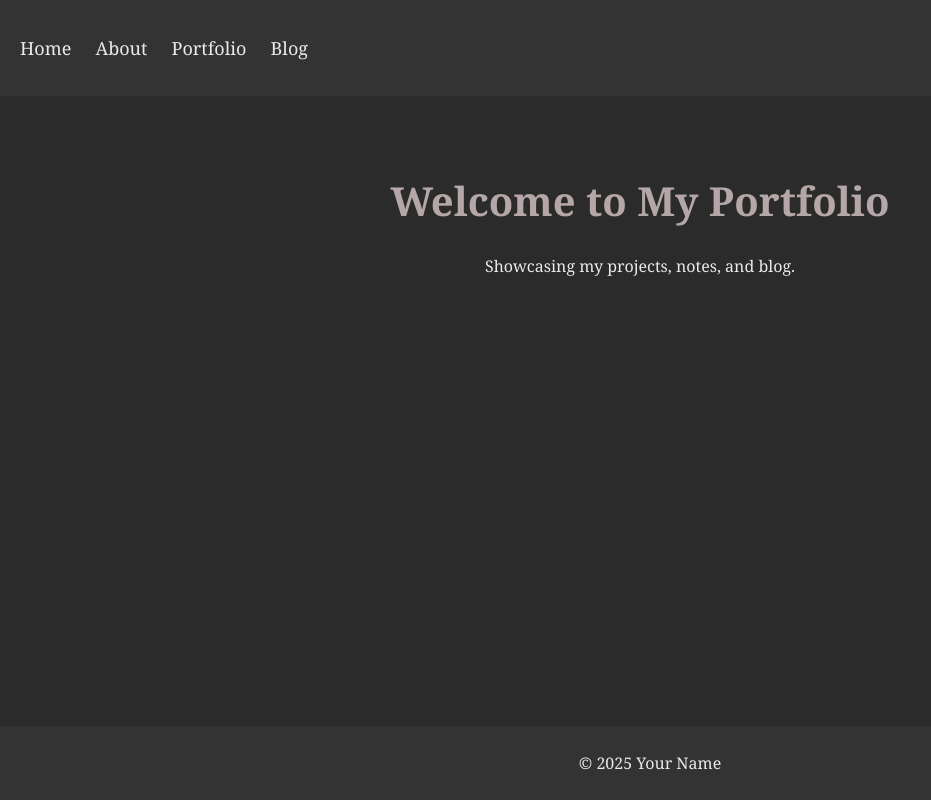
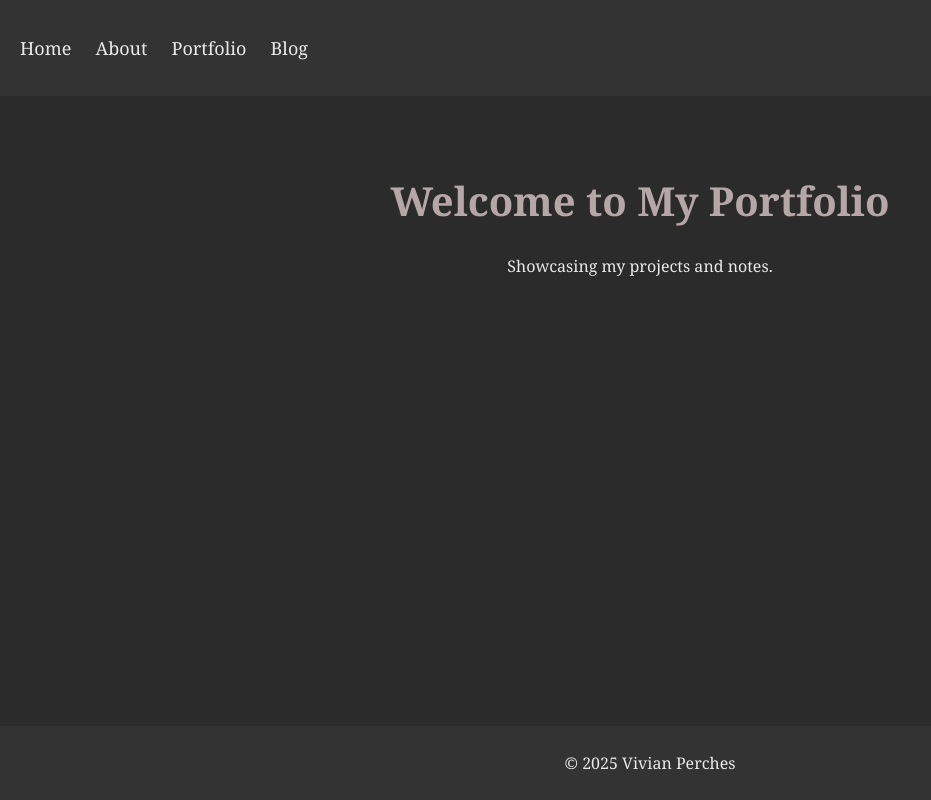
Before and after one commit to vperch5/PerchesPredicts, a plain HTML site: page index.html in a window 1280 px wide. Shown: the whole page, without its empty margins (0-931 px from the left). Drawn offline with Linux system fonts and the light colour scheme.

Commit message:
Update index.html
added my name at the bottom and deleted the blog part

```diff
--- a/index.html
+++ b/index.html
@@ -20,11 +20,11 @@
 
     <main>
         <h1>Welcome to My Portfolio</h1>
-        <p>Showcasing my projects, notes, and blog.</p>
+        <p>Showcasing my projects and notes.</p>
     </main>
 
     <footer>
-        <p>&copy; 2025 Your Name</p>
+        <p>&copy; 2025 Vivian Perches</p>
     </footer>
 </body>
 </html>
```
